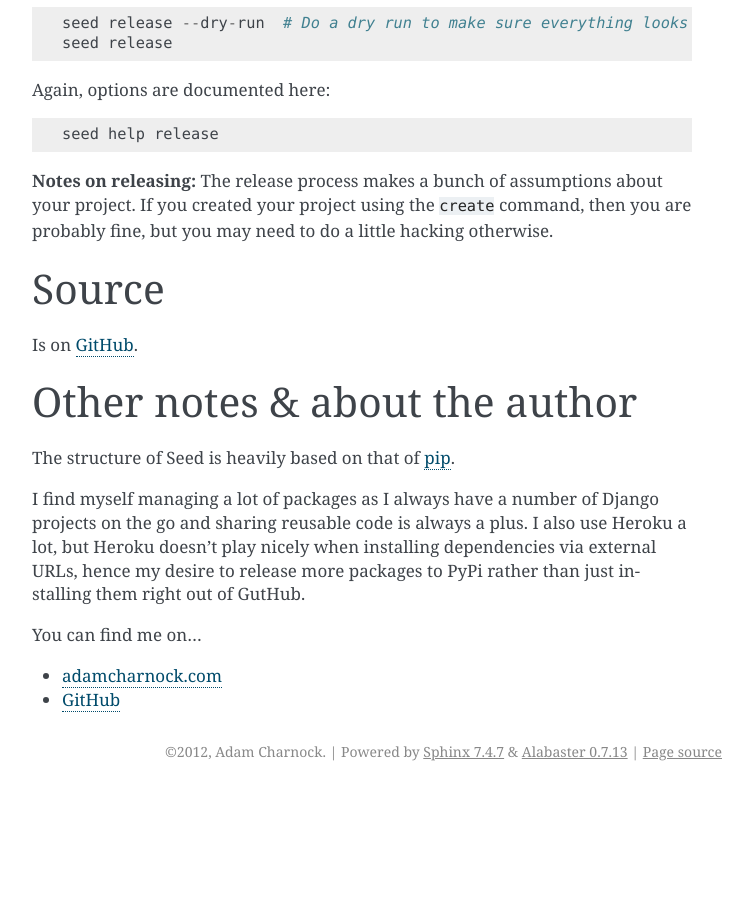
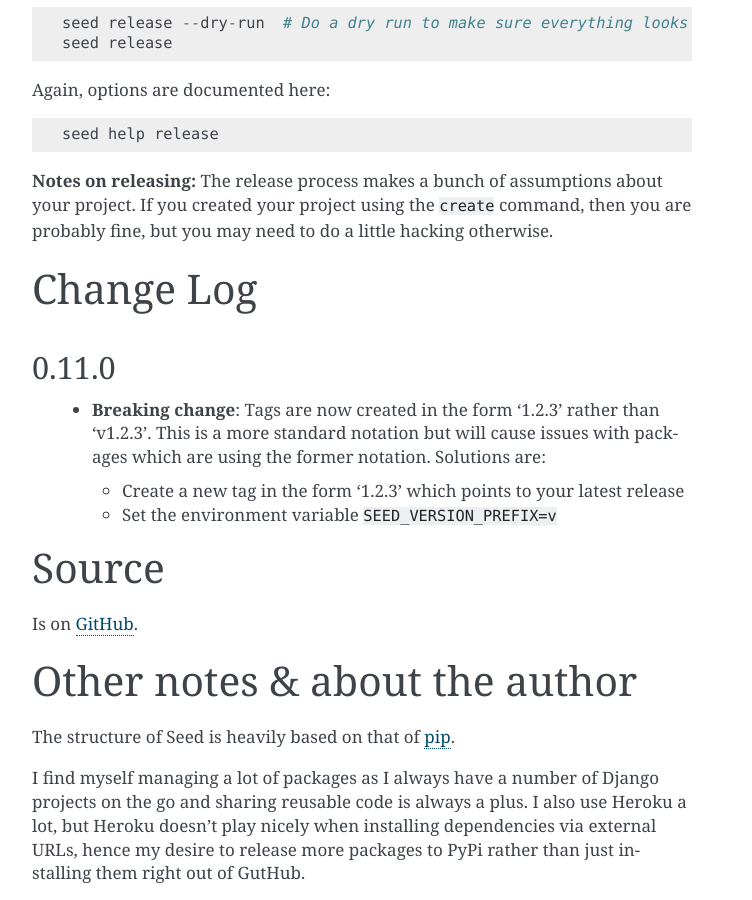
Before and after one commit to adamcharnock/seed, a Sphinx documentation site: the page built from docs/index.rst, in a window 1280 px wide and 900 px high, scrolled down 1270 px. Shown: the whole window, without its empty margins (388-1140 px from the left). Built offline with Sphinx 7.4.7, drawn with Linux system fonts in a browser that asks for light colours; before the commit the page ends 2061 px from its top, so only the background shows below that.

Commit message:
Breaking change: Tags now created without the 'v' prefix. See changelog in docs.

```diff
--- a/docs/index.rst
+++ b/docs/index.rst
@@ -71,6 +71,20 @@ Again, options are documented here::
 about your project. If you created your project using the ``create`` command,
 then you are probably fine, but you may need to do a little hacking otherwise.
 
+Change Log
+==========
+
+0.11.0
+------
+
+ * **Breaking change**: Tags are now created in the form '1.2.3' rather than 'v1.2.3'. This
+   is a more standard notation but will cause issues with packages which are using the
+   former notation. Solutions are:
+
+   * Create a new tag in the form '1.2.3' which points to your latest release
+   * Set the environment variable ``SEED_VERSION_PREFIX=v``
+
+
 Source
 ======
 
```
Also changed, not shown: 1 other file.
